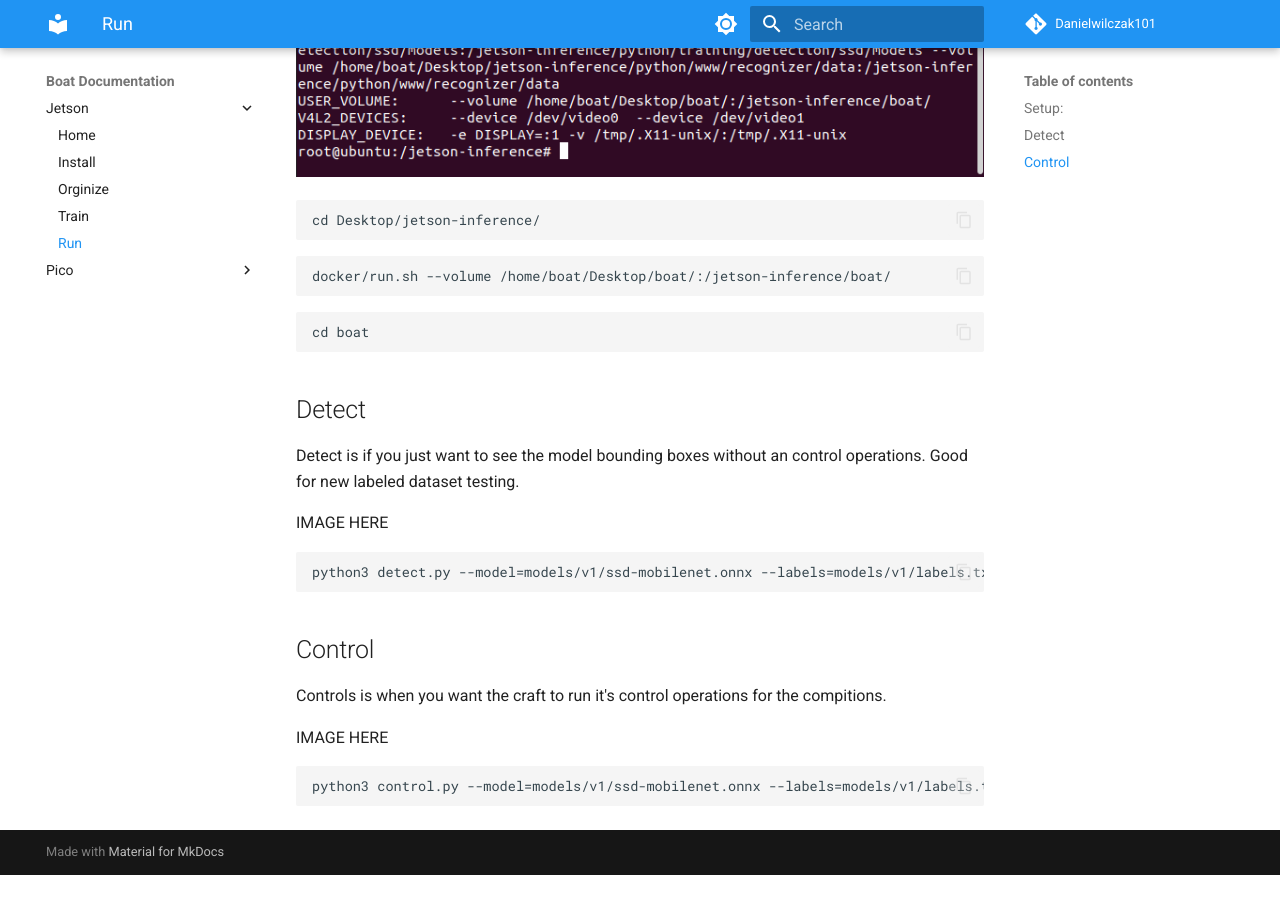
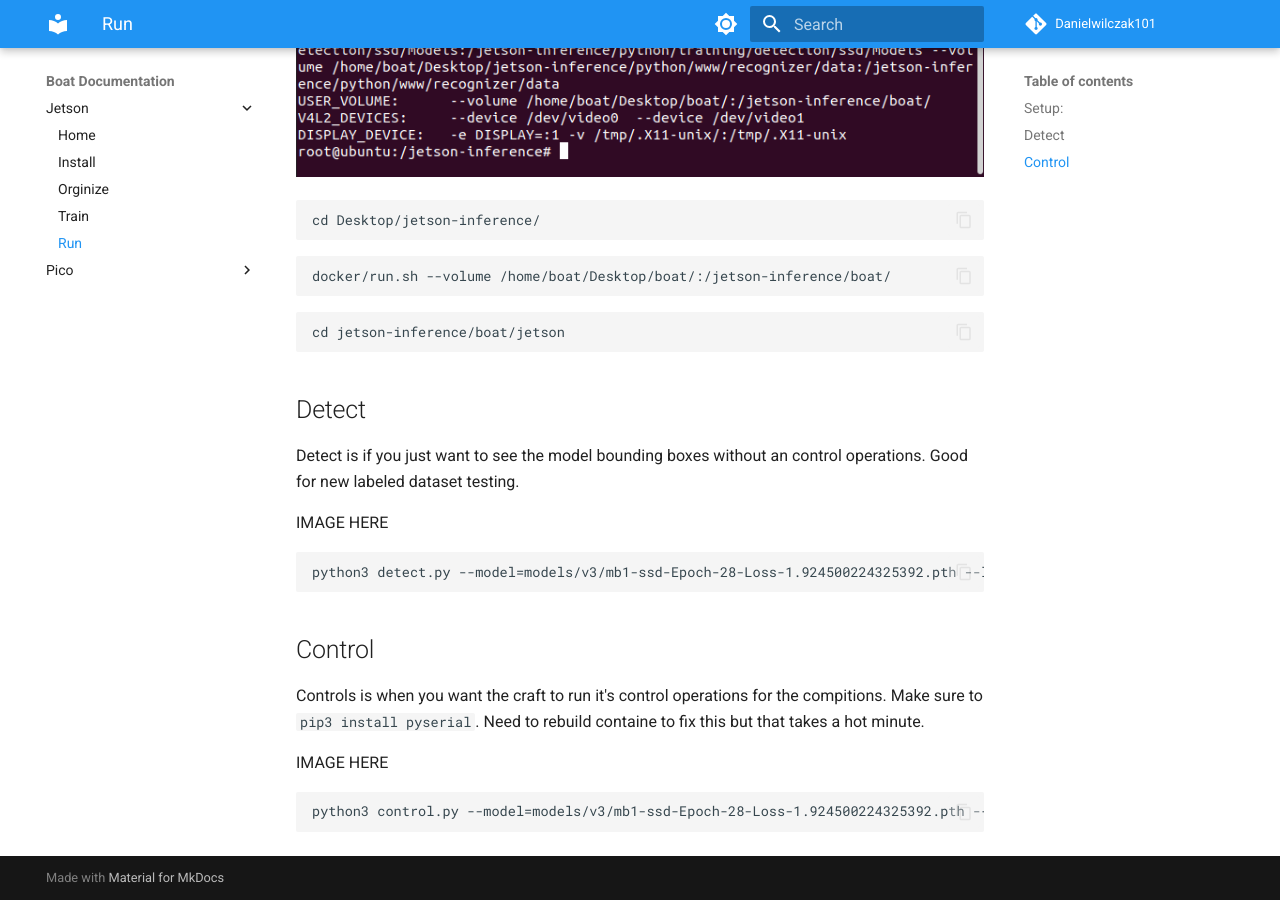
Before and after one commit to danielwilczak101/boat, an MkDocs documentation site: the page built from docs/jetson/run.md, in a window 1280 px wide and 900 px high, scrolled down 503 px. Built offline with MkDocs 1.6.1 and Material for MkDocs 9.7.7, drawn with Linux system fonts in a browser that asks for light colours; before the commit the page ends 1378 px from its top, so only the background shows below that.

Commit message:
Updated.

````diff
--- a/docs/jetson/run.md
+++ b/docs/jetson/run.md
@@ -10,7 +10,7 @@ cd Desktop/jetson-inference/
 docker/run.sh --volume /home/boat/Desktop/boat/:/jetson-inference/boat/
 ```
 ```
-cd boat
+cd jetson-inference/boat/jetson
 ```
 
 ## Detect
@@ -19,14 +19,14 @@ Detect is if you just want to see the model bounding boxes without an control op
 IMAGE HERE
 
 ```
-python3 detect.py --model=models/v1/ssd-mobilenet.onnx --labels=models/v1/labels.txt --input-width=640 --input-height=640 /dev/video1
+python3 detect.py --model=models/v3/mb1-ssd-Epoch-28-Loss-1.924500224325392.pth --labels=models/v3/labels.txt --input-width=640 --input-height=640 --input-blob=input_0 --output-cvg=scores --output-bbox=boxes /jetson-inference/boat/tasks/run2.mp4
 ```
 
 ## Control
-Controls is when you want the craft to run it's control operations for the compitions.
+Controls is when you want the craft to run it's control operations for the compitions. Make sure to `pip3 install pyserial`. Need to rebuild containe to fix this but that takes a hot minute.
 
 IMAGE HERE
 
 ```
-python3 control.py --model=models/v1/ssd-mobilenet.onnx --labels=models/v1/labels.txt --input-width=640 --input-height=640 /dev/video1
+python3 control.py --model=models/v3/mb1-ssd-Epoch-28-Loss-1.924500224325392.pth --labels=models/v3/labels.txt --input-width=640 --input-height=640 --input-blob=input_0 --output-cvg=scores --output-bbox=boxes --threshold=.15 /jetson-inference/boat/tasks/run4.mp4
 ```
````
Also changed, not shown: 1 other file.
